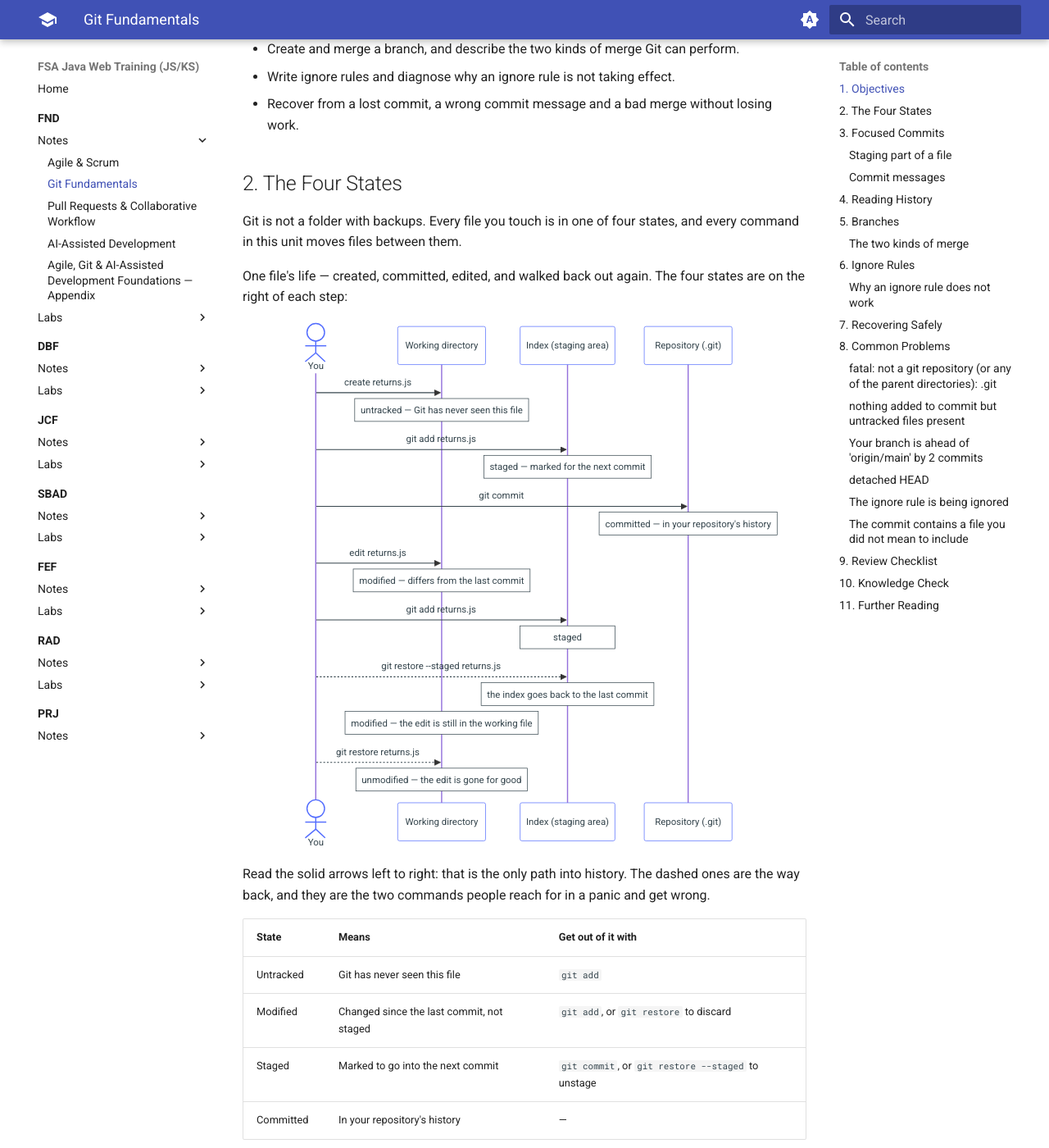
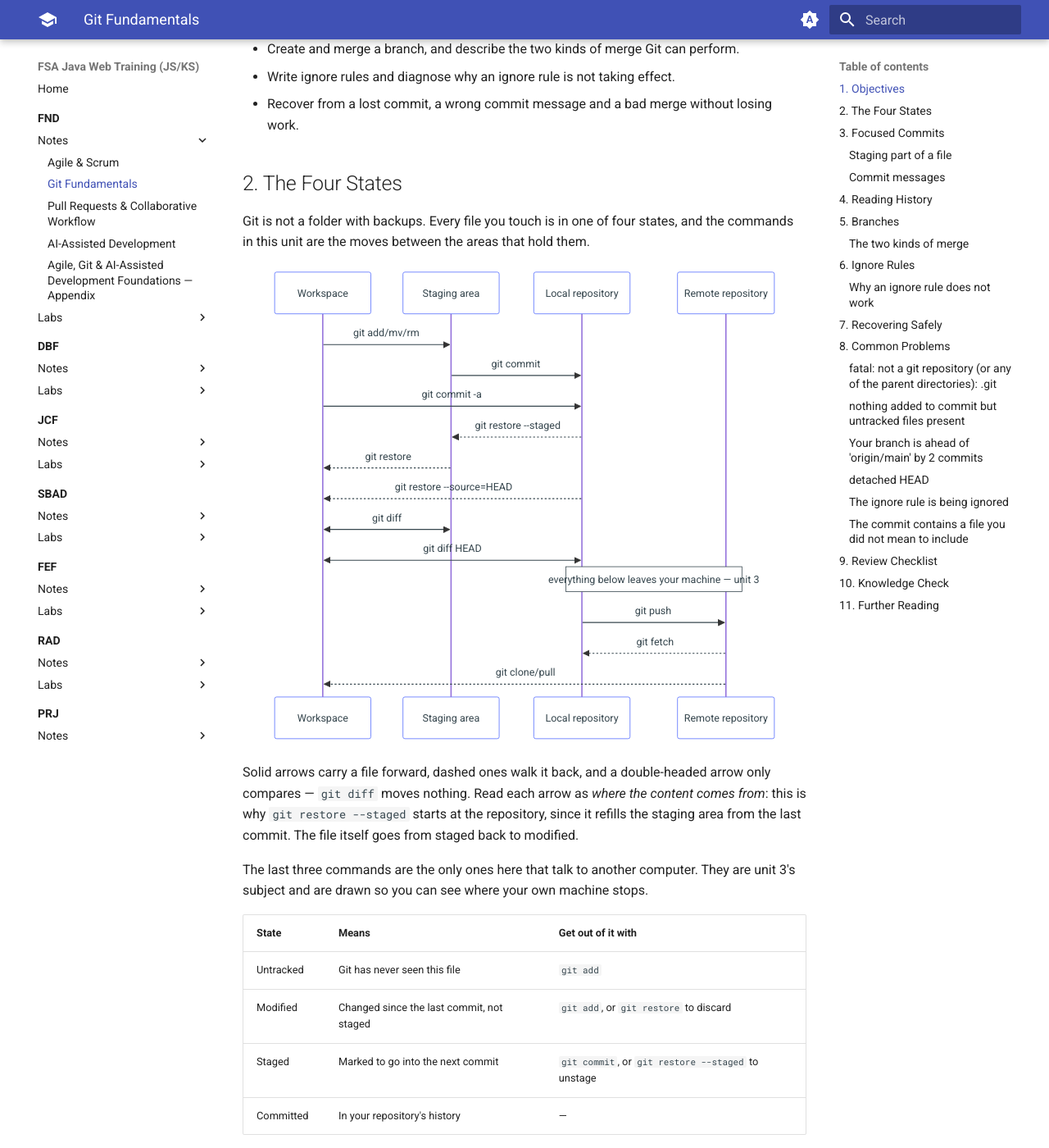
Before and after one commit to phuongbv00/fsa-fr-java-jsks, an MkDocs documentation site: the page built from docs/fnd/git-fundamentals.md, in a window 1280 px wide and 1400 px high, scrolled down 425 px. Shown: the whole window at 82% size. Built offline with MkDocs 1.6.1 and Material for MkDocs 9.7.7, drawn with Linux system fonts in a browser that asks for light colours; some of the changed text lies outside the part shown.

Commit message:
Draw section 2 as a map of areas and the commands between them
The sequence walked one file through the four states in order, which told
the story but answered none of the questions a trainee actually arrives
with: which command puts a file where, and which of them reach the server.

Redraw it as the four areas with every command as an arrow between them --
add, commit, commit -a, the three restores, both diffs, then push, fetch
and clone/pull under a note marking where the machine stops. Arrows read as
where the content comes from, which is stated outright so `git restore
--staged` starting at the repository is not misread as a state change.

The remote column is deliberate. It is not a fifth state, and the states
table stays local; it is there so "committed" is visibly not the end of the
line, which is the misconception the note under the table exists to close.

````diff
--- a/docs/fnd/git-fundamentals.md
+++ b/docs/fnd/git-fundamentals.md
@@ -16,38 +16,37 @@ By the end of this unit you will be able to:
 
 ## 2. The Four States
 
-Git is not a folder with backups. Every file you touch is in one of four states, and every
-command in this unit moves files between them.
-
-One file's life — created, committed, edited, and walked back out again. The four states are
-on the right of each step:
+Git is not a folder with backups. Every file you touch is in one of four states, and the
+commands in this unit are the moves between the areas that hold them.
 
 ```mermaid
 sequenceDiagram
-    actor You
-    participant WD as Working directory
-    participant IDX as Index (staging area)
-    participant REPO as Repository (.git)
+    participant WS as Workspace
+    participant ST as Staging area
+    participant LR as Local repository
+    participant RR as Remote repository
 
-    You->>WD: create returns.js
-    Note over WD: untracked — Git has never seen this file
-    You->>IDX: git add returns.js
-    Note over IDX: staged — marked for the next commit
-    You->>REPO: git commit
-    Note over REPO: committed — in your repository's history
-    You->>WD: edit returns.js
-    Note over WD: modified — differs from the last commit
-    You->>IDX: git add returns.js
-    Note over IDX: staged
-    You-->>IDX: git restore --staged returns.js
-    Note over IDX: the index goes back to the last commit
-    Note over WD: modified — the edit is still in the working file
-    You-->>WD: git restore returns.js
-    Note over WD: unmodified — the edit is gone for good
+    WS->>ST: git add/mv/rm
+    ST->>LR: git commit
+    WS->>LR: git commit -a
+    LR-->>ST: git restore --staged
+    ST-->>WS: git restore
+    LR-->>WS: git restore --source=HEAD
+    WS<<->>ST: git diff
+    WS<<->>LR: git diff HEAD
+    Note over LR,RR: everything below leaves your machine — unit 3
+    LR->>RR: git push
+    RR-->>LR: git fetch
+    RR-->>WS: git clone/pull
 ```
 
-Read the solid arrows left to right: that is the only path into history. The dashed ones are
-the way back, and they are the two commands people reach for in a panic and get wrong.
+Solid arrows carry a file forward, dashed ones walk it back, and a double-headed arrow only
+compares — `git diff` moves nothing. Read each arrow as *where the content comes from*: this
+is why `git restore --staged` starts at the repository, since it refills the staging area
+from the last commit. The file itself goes from staged back to modified.
+
+The last three commands are the only ones here that talk to another computer. They are unit
+3's subject and are drawn so you can see where your own machine stops.
 
 | State | Means | Get out of it with |
 |---|---|---|
@@ -56,9 +55,9 @@ the way back, and they are the two commands people reach for in a panic and get
 | Staged | Marked to go into the next commit | `git commit`, or `git restore --staged` to unstage |
 | Committed | In your repository's history | — |
 
-> **Committed is not backed up.** All four states live in the `.git` directory on your own
-> machine. A commit is safe from *you* — you can always get it back — but it is not on any
-> server until you push, and pushing is unit 3's subject.
+> **Committed is not backed up.** Everything above the network note is on your own machine,
+> `.git` included. A commit is safe from *you* — you can always get it back — but it is on no
+> other computer until you push.
 
 The command that tells you which state everything is in:
 
````
